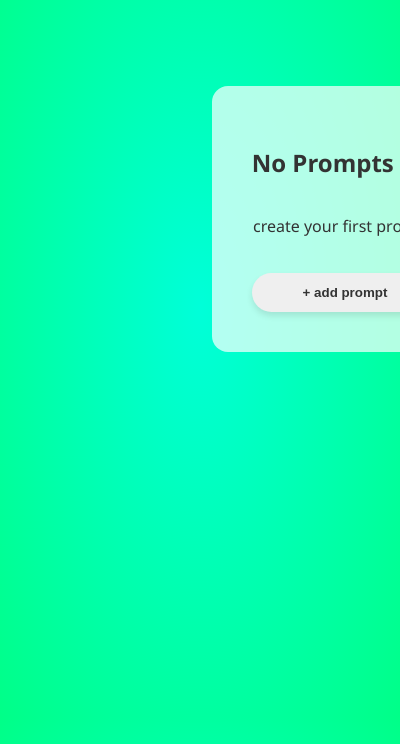
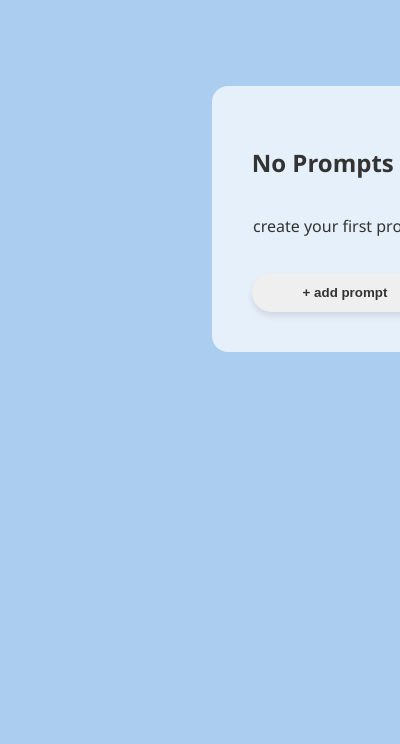
Before and after one commit to raoufblz/echo-prompt, a browser extension: page popup.html in a window 400 px wide. Shown: the part 100-844 px from the top of the page. Drawn offline with nearby package versions, Linux system fonts and the light colour scheme.

Commit message:
kimi k2 got releasedgit add manifest.json popup.css  and css colors

```diff
--- a/popup.css
+++ b/popup.css
@@ -2,7 +2,8 @@
 :root {
   --primary: #efefef;
   --primary-hover: #ffffff;
-  --background: radial-gradient(rgb(0, 255, 217), rgb(0, 255, 136));
+  /* --background: radial-gradient(rgb(0, 255, 217), rgb(0, 255, 136)); */ /*i liked mint*/
+  --background: #abcdef;
   --card-bg: #ffffff;
   --text: #333333;
   --border: #e0e0e0;
@@ -196,7 +197,7 @@ button {
   max-height: 90px;
   padding: 5px 0;
   scrollbar-width: thin;
-  scrollbar-color: var(--scrollbar-thumb) var(--scrollbar-track);
+  scrollbar-color: var(--scrollbar-thumb);
   background-color: var(--prompt-content-bg-color);
   border-radius: 7px;
   padding: 2px 6px;
@@ -366,7 +367,7 @@ button {
 body.darkmode{
   --primary: #000;
   --primary-hover: #727272;
-  --background: #202020;
+  --background: #161616;
   --card-bg: #383838;
   --text: #f0f0f0;
   --border: #2a3a37;
```
Also changed, not shown: manifest.json.
